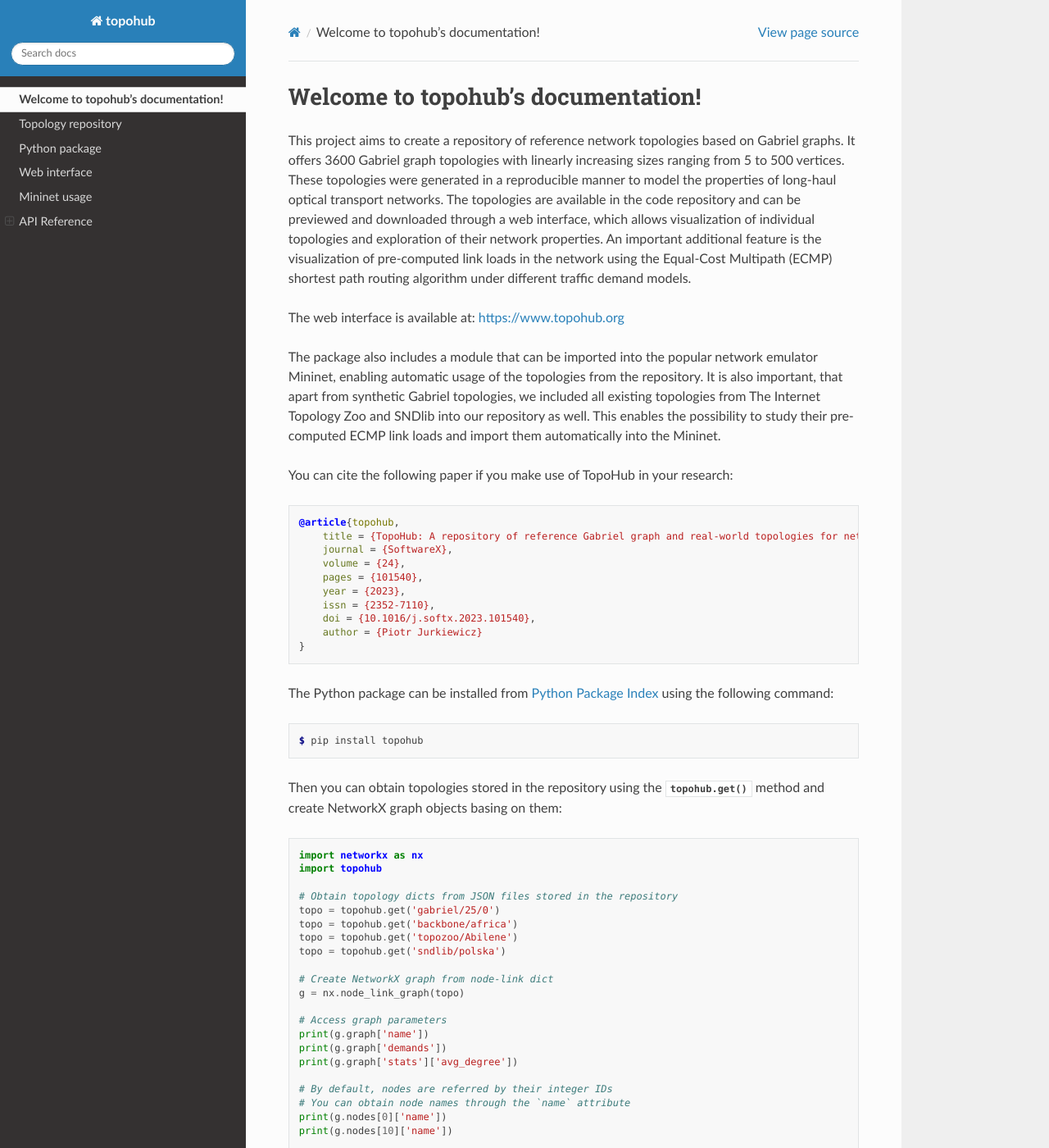
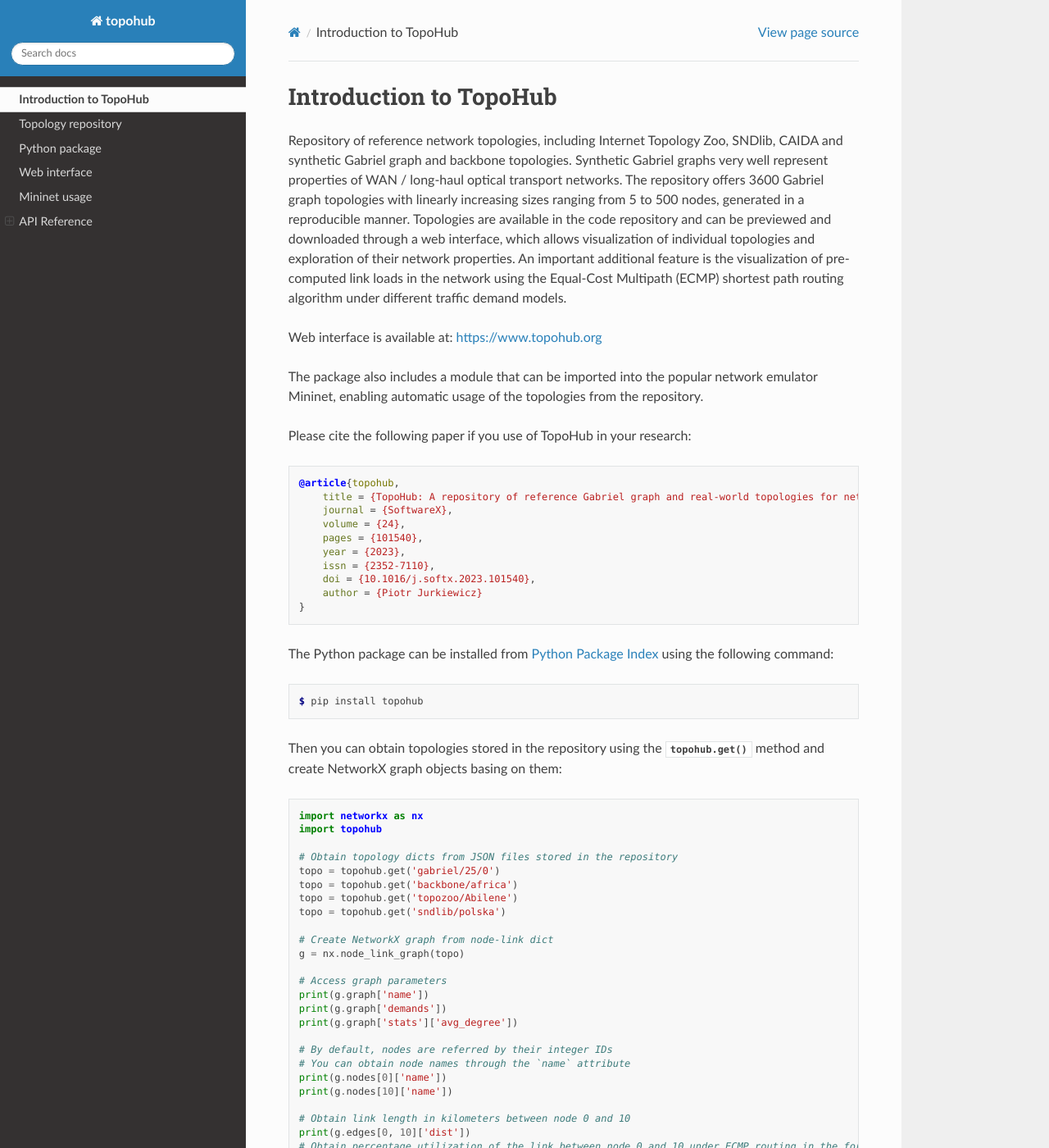
Before and after one commit to piotrjurkiewicz/topohub, a Sphinx documentation site: the page built from docs/index.rst, in a window 1280 px wide and 1400 px high. Shown: the whole window at 82% size. Built offline with Sphinx 7.4.7 and the Read the Docs theme 3.1.0, drawn with Linux system fonts in a browser that asks for light colours; some of the changed text lies outside the part shown.

Commit message:
Streamline descriptions in documentation

```diff
--- a/docs/index.rst
+++ b/docs/index.rst
@@ -1,13 +1,20 @@
-Welcome to topohub's documentation!
-***********************************
+Introduction to TopoHub
+***********************
 
-This project aims to create a repository of reference network topologies based on Gabriel graphs. It offers 3600 Gabriel graph topologies with linearly increasing sizes ranging from 5 to 500 vertices. These topologies were generated in a reproducible manner to model the properties of long-haul optical transport networks. The topologies are available in the code repository and can be previewed and downloaded through a web interface, which allows visualization of individual topologies and exploration of their network properties. An important additional feature is the visualization of pre-computed link loads in the network using the Equal-Cost Multipath (ECMP) shortest path routing algorithm under different traffic demand models.
+Repository of reference network topologies, including Internet Topology Zoo, SNDlib, CAIDA and synthetic Gabriel graph
+and backbone topologies. Synthetic Gabriel graphs very well represent properties of WAN / long-haul optical transport
+networks. The repository offers 3600 Gabriel graph topologies with linearly increasing sizes ranging from 5 to 500
+nodes, generated in a reproducible manner. Topologies are available in the code repository and can be previewed and
+downloaded through a web interface, which allows visualization of individual topologies and exploration of their network
+properties. An important additional feature is the visualization of pre-computed link loads in the network using the
+Equal-Cost Multipath (ECMP) shortest path routing algorithm under different traffic demand models.
 
-The web interface is available at: https://www.topohub.org
+Web interface is available at: https://www.topohub.org
 
-The package also includes a module that can be imported into the popular network emulator Mininet, enabling automatic usage of the topologies from the repository. It is also important, that apart from synthetic Gabriel topologies, we included all existing topologies from The Internet Topology Zoo and SNDlib into our repository as well. This enables the possibility to study their pre-computed ECMP link loads and import them automatically into the Mininet.
+The package also includes a module that can be imported into the popular network emulator Mininet, enabling automatic
+usage of the topologies from the repository.
 
-You can cite the following paper if you make use of TopoHub in your research:
+Please cite the following paper if you use of TopoHub in your research:
 
 .. code-block:: bibtex
 
@@ -28,7 +35,8 @@
 
     $ pip install topohub
 
-Then you can obtain topologies stored in the repository using the `topohub.get()` method and create NetworkX graph objects basing on them:
+Then you can obtain topologies stored in the repository using the `topohub.get()` method and create NetworkX graph objects
+basing on them:
 
 .. code-block:: python
 
@@ -56,11 +64,11 @@
 
     # Obtain link length in kilometers between node 0 and 10
     print(g.edges[0, 10]['dist'])
-    # Obtain percentage utilization of the link between node 0 and 10 under ECMP routing in forward direction
+    # Obtain percentage utilization of the link between node 0 and 10 under ECMP routing in the forward direction
     print(g.edges[0, 10]['ecmp_fwd']['uni'])
 
-    # You can also load a topology using node names instead integer IDs as node identifiers
-    # (this will not work for 'backbone' category topologies which have unnamed or duplicated name nodes)
+    # You can also load a topology using node names instead of integer IDs as node identifiers
+    # (this will not work for 'backbone' and 'caida' topologies which have unnamed or duplicated name nodes)
     topo = topohub.get('sndlib/polska', use_names=True)
     g = nx.node_link_graph(topo)
 
@@ -79,7 +87,7 @@
     topo_cls = topohub.mininet.TOPO_CLS['gabriel/25/0']
     topo_cls = topohub.mininet.TOPO_CLS['backbone/africa']
 
-    # Alternatively you can also load a topology using node names instead integer IDs as node identifiers
+    # Alternatively, you can also load a topology using node names instead integer IDs as node identifiers
     # (this will not work for 'backbone' category topologies which have unnamed or duplicated name nodes)
     topo_cls = topohub.mininet.TOPO_NAMED_CLS['topozoo/Abilene']
     topo_cls = topohub.mininet.TOPO_NAMED_CLS['sndlib/polska']
@@ -91,7 +99,7 @@
     # Start the network and Mininet shell
     net.interact()
 
-A detailed documentation, including API reference and Mininet usage example, is available at: https://topohub.readthedocs.io
+Detailed documentation, including API reference and Mininet usage example, is available at: https://topohub.readthedocs.io
 
 Contents
 ========
--- a/docs/mininet.rst
+++ b/docs/mininet.rst
@@ -6,7 +6,6 @@
 
 Here we present a tutorial, which provides a step by step guide for using the automatic Mininet topology import feature.
 
-
 We will conduct our experiments in a virtual environment. Alternatively, the ``topohub`` package can be installed systemwide with the ``pip`` command.
 
 First, it must be ensured that the required Python's standard library modules are installed. This applies to ``venv`` module, which in some distributions is not installed by default with the Python's binaries. Additionally, the ``mininet`` and ``openvswitch-switch`` and ``openvswitch-testcontroller`` packages are needed. On Debian-like system, they can be installed using the following command:
@@ -14,7 +13,6 @@
 .. code-block:: shell-session
 
     $ sudo apt-get install python3-venv mininet openvswitch-switch openvswitch-testcontroller
-
 
 The listing below shows the process of virtual environment preparation. The user should first initialize a virtual environment. Then, the ``pip`` command is used to install the ``topohub`` package from `Python Package Index <https://pypi.org/project/topohub/>`_ along with its dependencies:
 
@@ -53,7 +51,7 @@
     # Start the network and Mininet shell
     net.interact()
 
-Then in order to build and initialize the network the above script should be executed with `sudo`:
+Then in order to build and initialize the network the above script should be executed with ``sudo``:
 
 .. code-block:: shell-session
 
```
Also changed, not shown: README.md (+19 -11 lines), docs/package.rst (+11 -4 lines), 1 other file.
